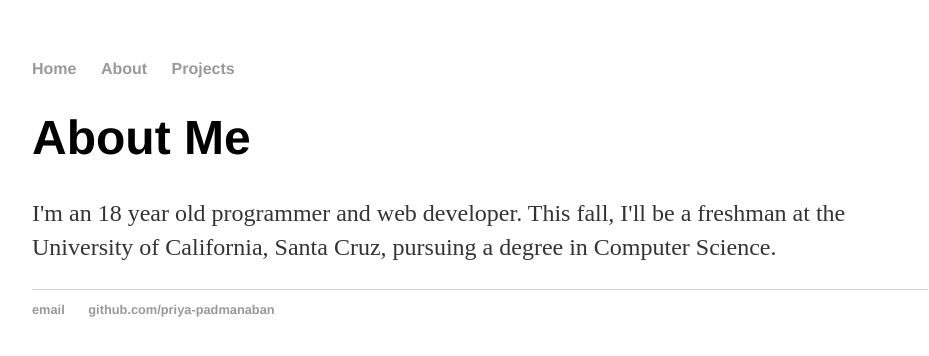
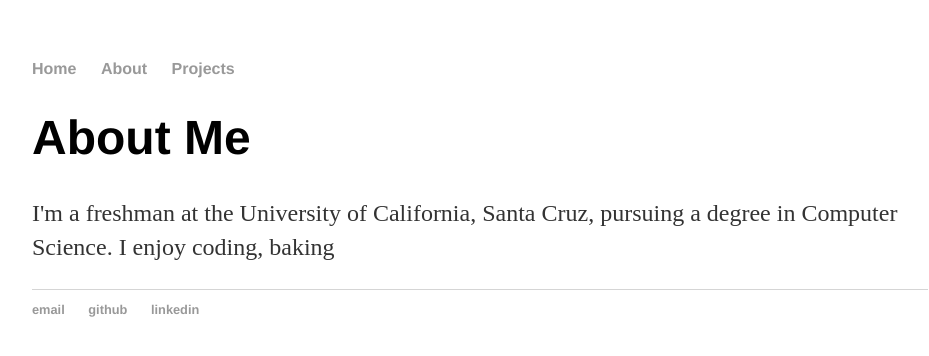
Before and after one commit to priya-padmanaban/priya-padmanaban.github.io, a Jekyll site: the page built from about/index.html, in a window 1280 px wide. Shown: the top 356 px of the page, without its empty margins (160-1089 px from the left). Built offline with Jekyll 4.4.1, drawn with Linux system fonts in a browser that asks for light colours.

Commit message:
small updates

```diff
--- a/_layouts/default.html
+++ b/_layouts/default.html
@@ -21,7 +21,8 @@
 			<footer>
 	    		<ul>
 	        		<li><a href="mailto:pripad11@gmail.com">email</a></li>
-	        		<li><a href="https://github.com/priya-padmanaban">github.com/priya-padmanaban</a></li>
+	        		<li><a href="https://github.com/priya-padmanaban">github</a></li>
+	        		<li><a href="https://www.linkedin.com/in/priya-padmanaban">linkedin</a></li>
 				</ul>
 			</footer>
 		</body>
--- a/about/index.html
+++ b/about/index.html
@@ -4,6 +4,6 @@ title: About
 ---
     		<div class="about">
         		<h1>About Me</h1>
-				<p>I'm an 18 year old programmer and web developer. This fall, I'll be a freshman at the University of California, Santa Cruz, pursuing a degree in Computer Science.
+				<p>I'm a freshman at the University of California, Santa Cruz, pursuing a degree in Computer Science.  I enjoy coding, baking
 				   </p>
     		</div>
--- a/index.html
+++ b/index.html
@@ -4,5 +4,5 @@ title: Priya Padmanaban
 ---
     		<div class="blurb">
         		<h1>Hi, I'm Priya!</h1>
-				<p>Welcome to my website! It's a work in progress, so please check back soon for more. <a href="/about">Find out more about me!</a></p>
+				<p>Welcome to my website! It's a work in progress, so please check back soon for more. <a href="/about">Find out</a> more about me!</p>
     		</div><!-- /.blurb -->
```
Also changed, not shown: projects/index.html (added, +9 -0 lines).
